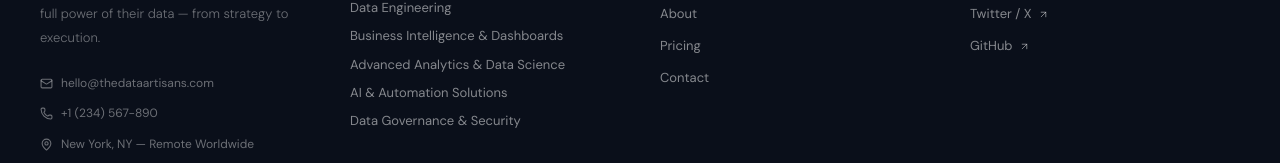
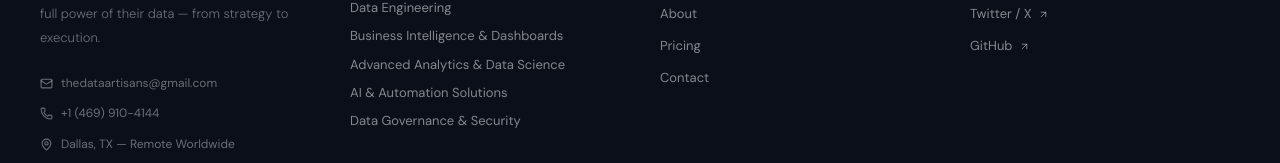
Before and after one commit to thedataartisans-cell/data-artisans, a React (Vite) app: page /book-consultation in a window 1280 px wide. Shown: the part 1852-2015 px from the top of the page. Built offline with nearby package versions, Linux system fonts and the light colour scheme.

Commit message:
Footer chanages

```diff
--- a/src/components/Footer.tsx
+++ b/src/components/Footer.tsx
@@ -77,20 +77,20 @@ export default function Footer() {
             We help ambitious businesses unlock the full power of their data — from strategy to execution.
           </p>
           <div style={{ display: 'flex', flexDirection: 'column', gap: '10px' }}>
-            <a href="mailto:hello@thedataartisans.com" style={{ display: 'flex', alignItems: 'center', gap: '8px', fontSize: '12px', color: 'rgba(255,255,255,0.4)', textDecoration: 'none', transition: 'color 0.2s' }}
+            <a href="mailto:thedataartisans@gmail.com" style={{ display: 'flex', alignItems: 'center', gap: '8px', fontSize: '12px', color: 'rgba(255,255,255,0.4)', textDecoration: 'none', transition: 'color 0.2s' }}
               onMouseEnter={e => (e.currentTarget.style.color = '#60a5fa')}
               onMouseLeave={e => (e.currentTarget.style.color = 'rgba(255,255,255,0.4)')}
             >
-              <Mail size={13} /> hello@thedataartisans.com
+              <Mail size={13} /> thedataartisans@gmail.com
             </a>
             <a href="tel:+12345678900" style={{ display: 'flex', alignItems: 'center', gap: '8px', fontSize: '12px', color: 'rgba(255,255,255,0.4)', textDecoration: 'none', transition: 'color 0.2s' }}
               onMouseEnter={e => (e.currentTarget.style.color = '#60a5fa')}
               onMouseLeave={e => (e.currentTarget.style.color = 'rgba(255,255,255,0.4)')}
             >
-              <Phone size={13} /> +1 (234) 567-890
+              <Phone size={13} /> +1 (469) 910-4144
             </a>
             <div style={{ display: 'flex', alignItems: 'center', gap: '8px', fontSize: '12px', color: 'rgba(255,255,255,0.4)' }}>
-              <MapPin size={13} /> New York, NY — Remote Worldwide
+              <MapPin size={13} /> Dallas, TX — Remote Worldwide
             </div>
           </div>
         </div>
```
